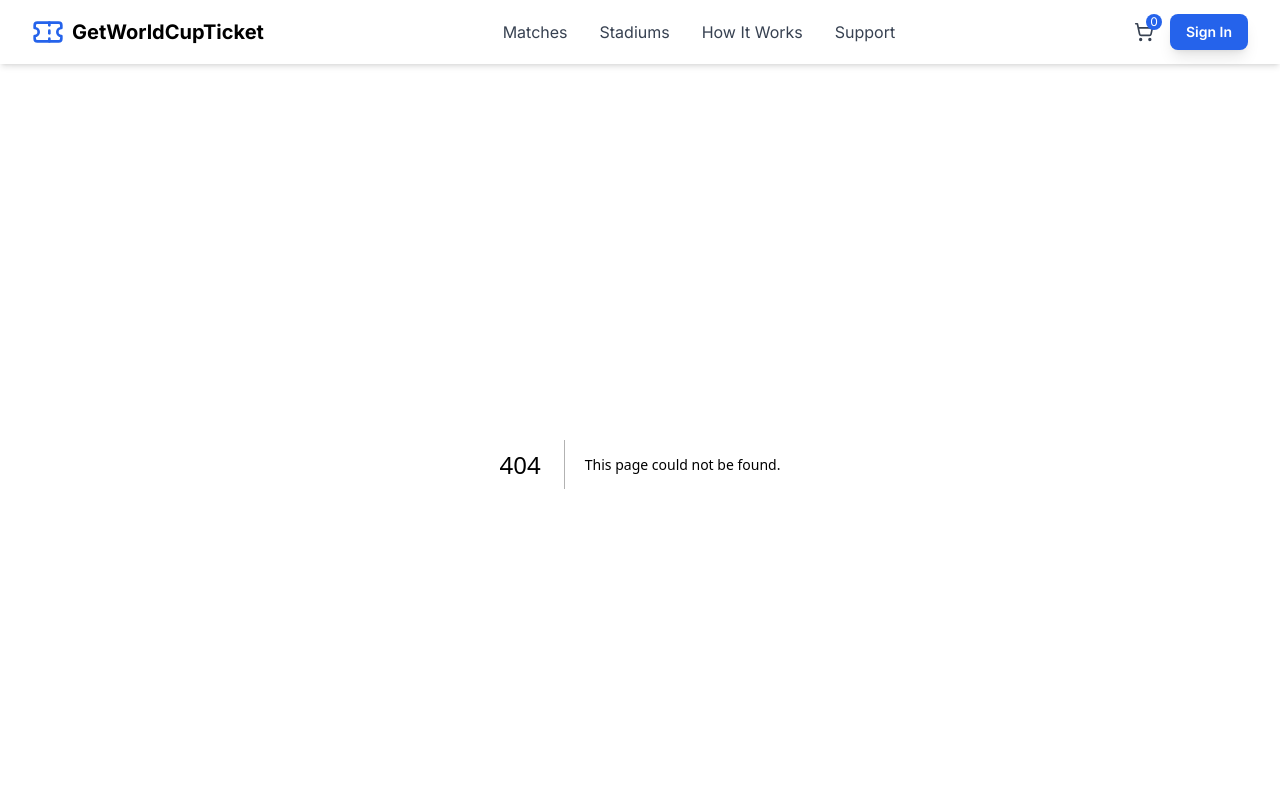
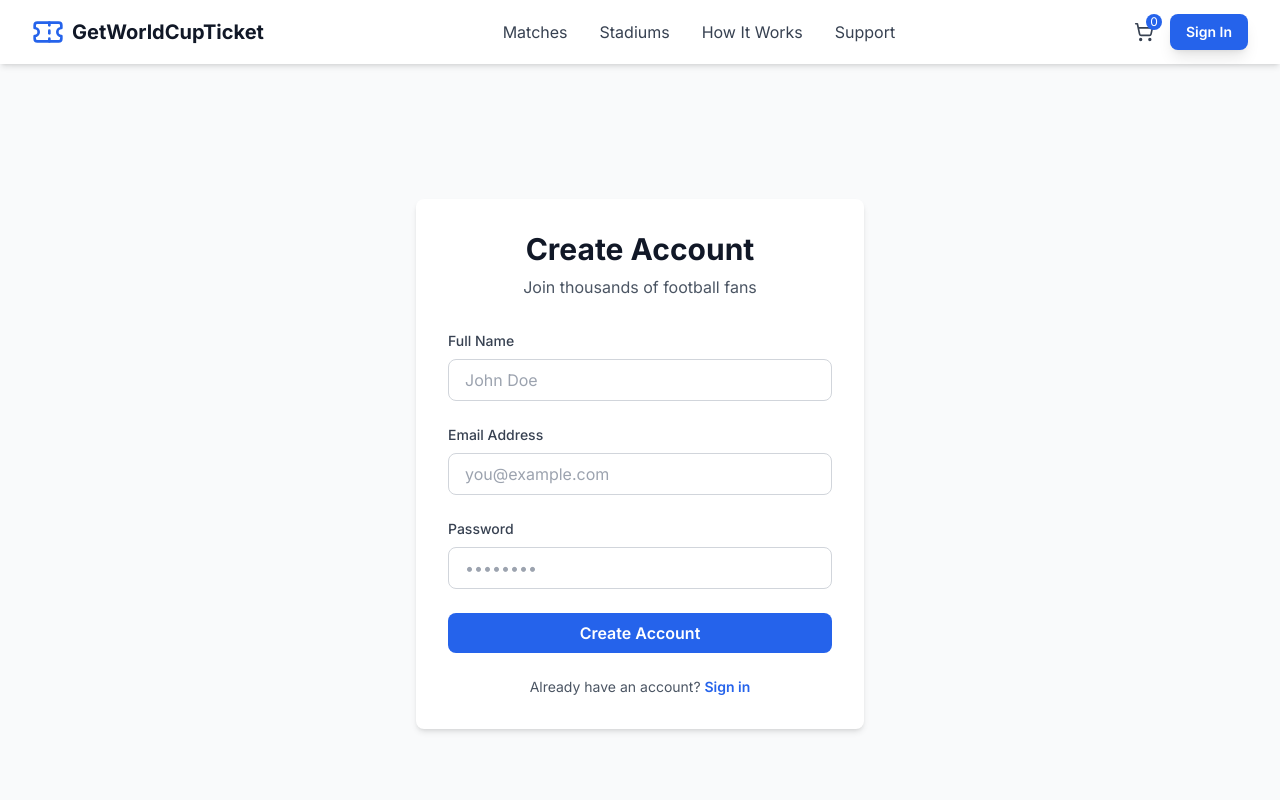
Before and after one commit to your-storre/getworldcuptickets, a Next.js app: page / in a window 1280 px wide. Before the commit this address had no page. Shown: the top 800 px of the page. Built offline with nearby package versions, Linux system fonts and the light colour scheme; no server answers.

Commit message:
Add files via upload

```diff
--- /dev/null
+++ b/app/page.tsx
@@ -0,0 +1,110 @@
+'use client'
+
+import { useState } from 'react'
+import { supabase } from '@/lib/supabase'
+import { useRouter } from 'next/navigation'
+import Link from 'next/link'
+import toast from 'react-hot-toast'
+
+export default function SignupPage() {
+    const router = useRouter()
+    const [email, setEmail] = useState('')
+    const [password, setPassword] = useState('')
+    const [fullName, setFullName] = useState('')
+    const [loading, setLoading] = useState(false)
+
+    const handleSignup = async (e: React.FormEvent) => {
+        e.preventDefault()
+        setLoading(true)
+
+        const { data, error } = await supabase.auth.signUp({
+            email,
+            password,
+            options: {
+                data: {
+                    full_name: fullName
+                }
+            }
+        })
+
+        if (error) {
+            toast.error(error.message)
+        } else {
+            toast.success('Account created! Please check your email.')
+            router.push('/login')
+        }
+        setLoading(false)
+    }
+
+    return (
+        <div className="min-h-screen flex items-center justify-center bg-gray-50 py-12 px-4">
+            <div className="max-w-md w-full bg-white rounded-lg shadow-md p-8">
+                <div className="text-center mb-8">
+                    <h2 className="text-3xl font-bold text-gray-900">Create Account</h2>
+                    <p className="text-gray-600 mt-2">Join thousands of football fans</p>
+                </div>
+
+                <form onSubmit={handleSignup} className="space-y-6">
+                    <div>
+                        <label className="block text-sm font-medium text-gray-700 mb-2">
+                            Full Name
+                        </label>
+                        <input
+                            type="text"
+                            required
+                            value={fullName}
+                            onChange={(e) => setFullName(e.target.value)}
+                            className="w-full px-4 py-2 border border-gray-300 rounded-lg focus:ring-2 focus:ring-blue-500 focus:border-transparent outline-none"
+                            placeholder="John Doe"
+                        />
+                    </div>
+
+                    <div>
+                        <label className="block text-sm font-medium text-gray-700 mb-2">
+                            Email Address
+                        </label>
+                        <input
+                            type="email"
+                            required
+                            value={email}
+                            onChange={(e) => setEmail(e.target.value)}
+                            className="w-full px-4 py-2 border border-gray-300 rounded-lg focus:ring-2 focus:ring-blue-500 focus:border-transparent outline-none"
+                            placeholder="you@example.com"
+                        />
+                    </div>
+
+                    <div>
+                        <label className="block text-sm font-medium text-gray-700 mb-2">
+                            Password
+                        </label>
+                        <input
+                            type="password"
+                            required
+                            value={password}
+                            onChange={(e) => setPassword(e.target.value)}
+                            className="w-full px-4 py-2 border border-gray-300 rounded-lg focus:ring-2 focus:ring-blue-500 focus:border-transparent outline-none"
+                            placeholder="••••••••"
+                        />
+                    </div>
+
+                    <button
+                        type="submit"
+                        disabled={loading}
+                        className="w-full bg-blue-600 text-white py-2 rounded-lg hover:bg-blue-700 transition disabled:opacity-50 font-semibold"
+                    >
+                        {loading ? 'Creating account...' : 'Create Account'}
+                    </button>
+                </form>
+
+                <div className="mt-6 text-center">
+                    <p className="text-sm text-gray-600">
+                        Already have an account?{' '}
+                        <Link href="/login" className="text-blue-600 font-semibold hover:text-blue-700">
+                            Sign in
+                        </Link>
+                    </p>
+                </div>
+            </div>
+        </div>
+    )
+}
```
